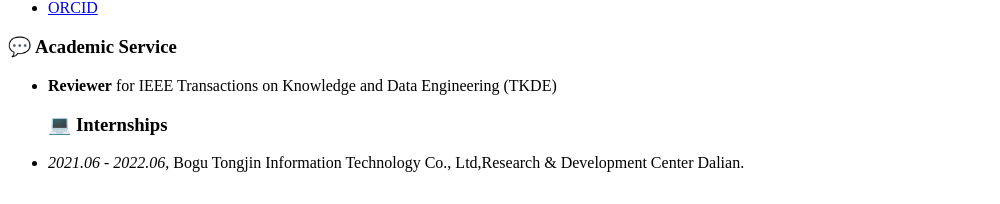
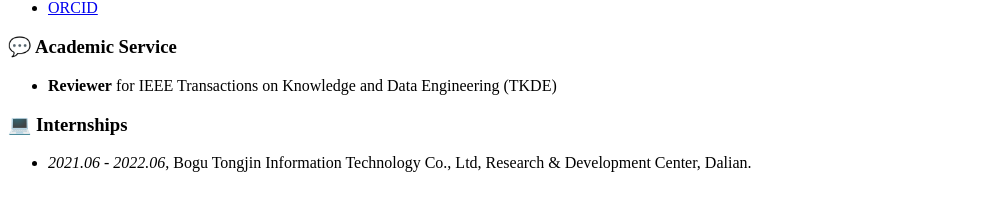
Before and after one commit to Yangfengjiao99/Yangfengjiao99.github.io, a Jekyll site: the page built from _pages/includes/others.md, in a window 1280 px wide. Shown: the part 693-897 px from the top of the page, without its empty margins (0-1000 px from the left). Built offline with Jekyll 4.4.1, drawn with Linux system fonts in a browser that asks for light colours; our own code applies the rules of GitHub Pages for plain Markdown files.

```diff
--- a/_pages/includes/others.md
+++ b/_pages/includes/others.md
@@ -1,5 +1,6 @@
 
 # 💬 Academic Service
 - **Reviewer** for IEEE Transactions on Knowledge and Data Engineering (TKDE)
+
 # 💻 Internships
-- *2021.06 - 2022.06*, Bogu Tongjin Information Technology Co., Ltd,Research & Development Center  Dalian.
+- *2021.06 - 2022.06*, Bogu Tongjin Information Technology Co., Ltd, Research & Development Center, Dalian.
```
